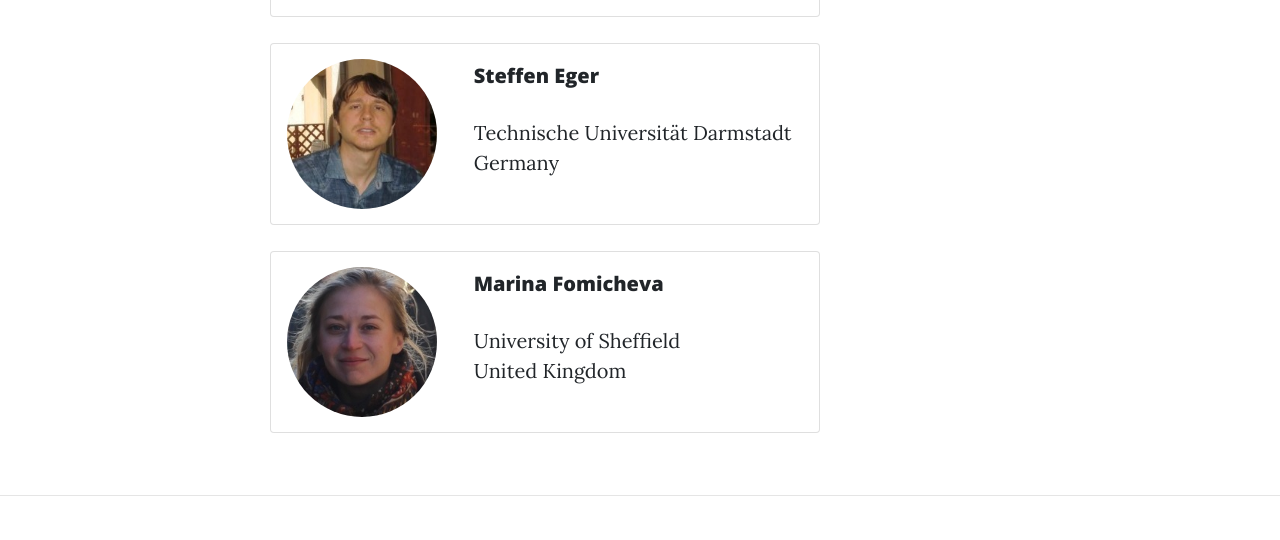
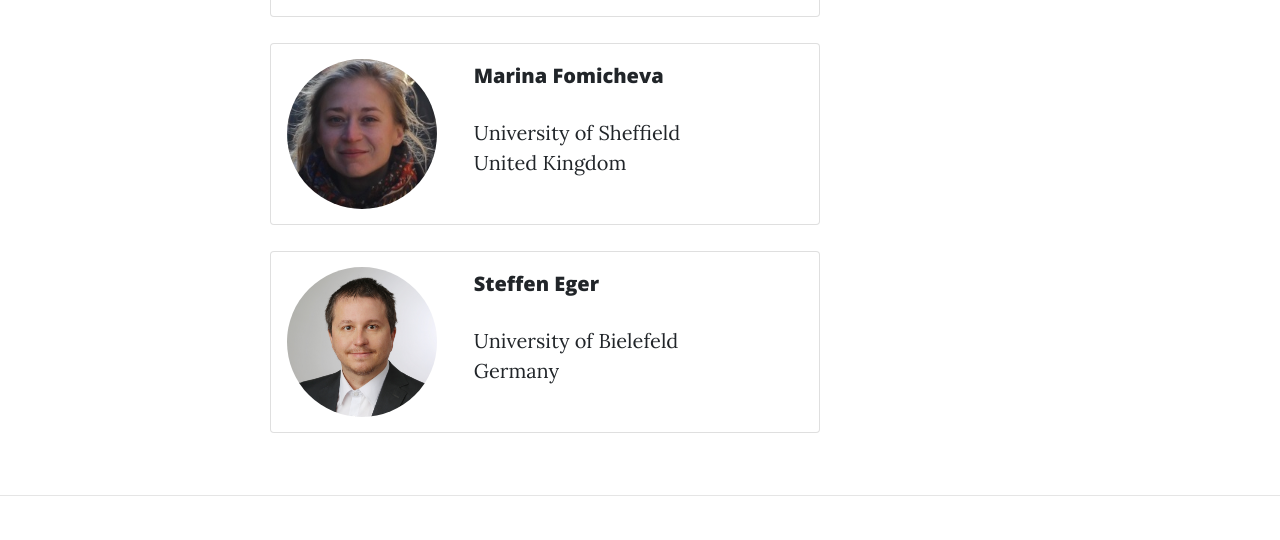
Before and after one commit to eval4nlp/eval4nlp.github.io, a website: page 2022/organization.html in a window 1280 px wide. Shown: the part 1444-1984 px from the top of the page. Drawn offline with nearby package versions, Linux system fonts and the light colour scheme.

Commit message:
Updating Steffen's info

```diff
--- a/2022/organization.html
+++ b/2022/organization.html
@@ -68,7 +68,6 @@
   </header>
 
   <!-- Main Content -->
-  <!-- TODO: Make Yang Gao first -->
   <div class="container">
     <div class="row">
       <div class="col-lg-8 col-md-10 mx-auto">
@@ -134,12 +133,12 @@
           <div class="card mb-3 profile text-center">
             <div class="row no-gutters">
               <div class="col-md-4">
-                <img src="img/profiles/steffen.jpg" class="card-img-top prof-pic rounded-circle">
+                <img src="img/profiles/marina.jpg" class="card-img-top prof-pic rounded-circle">
               </div>
               <div class="col-md-8 text-md-left">
                 <div class="card-body">
-                  <h5 class="card-title"><a href="https://steffeneger.github.io/" target="blank">Steffen Eger</a></h5>
-                  <p class="card-text">Technische Universität Darmstadt<br>Germany</p>
+                  <h5 class="card-title"><a href="https://www.sheffield.ac.uk/dcs/people/research-staff/marina-fomicheva" target="blank">Marina Fomicheva</a></h5>
+                  <p class="card-text">University of Sheffield<br>United Kingdom</p>
                 </div>
               </div>
             </div>
@@ -148,12 +147,12 @@
           <div class="card mb-3 profile text-center">
             <div class="row no-gutters">
               <div class="col-md-4">
-                <img src="img/profiles/marina.jpg" class="card-img-top prof-pic rounded-circle">
+                <img src="img/profiles/steffen.png" class="card-img-top prof-pic rounded-circle">
               </div>
               <div class="col-md-8 text-md-left">
                 <div class="card-body">
-                  <h5 class="card-title"><a href="https://www.sheffield.ac.uk/dcs/people/research-staff/marina-fomicheva" target="blank">Marina Fomicheva</a></h5>
-                  <p class="card-text">University of Sheffield<br>United Kingdom</p>
+                  <h5 class="card-title"><a href="https://steffeneger.github.io/" target="blank">Steffen Eger</a></h5>
+                  <p class="card-text">University of Bielefeld<br>Germany</p>
                 </div>
               </div>
             </div>
```
Also changed, not shown: 2022/img/profiles/steffen.jpg (deleted), 2022/img/profiles/steffen.png (added).
